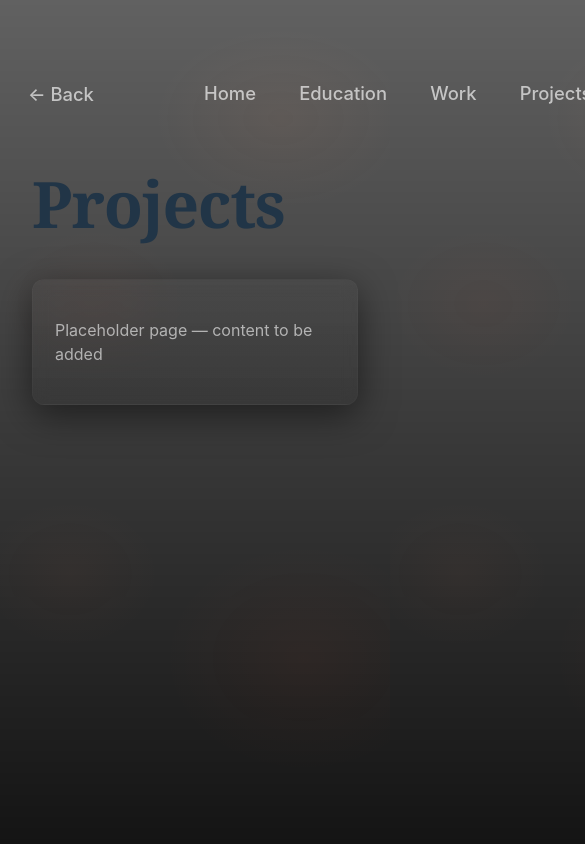
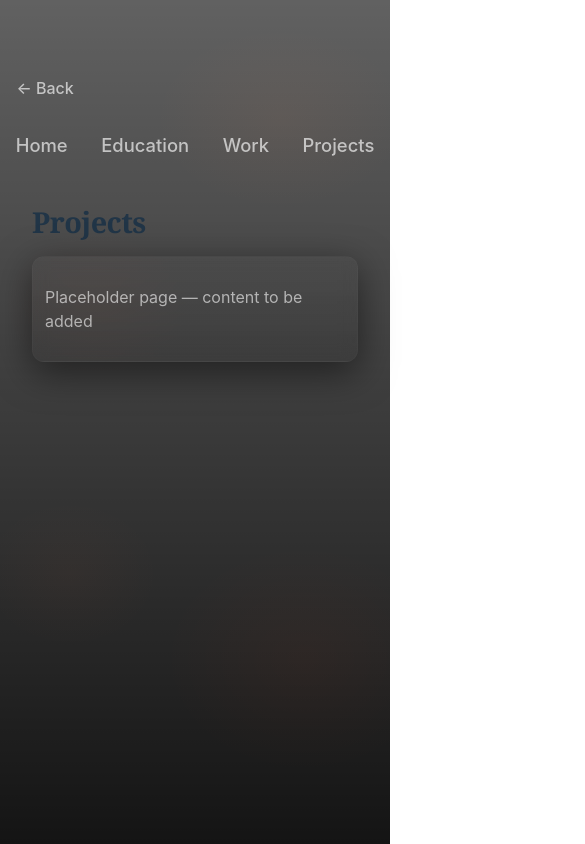
Before and after one commit to Portofolio-garage/portofolio, a Vue app in the folder victor.md/: page /projects in a window 390 px wide. Shown: the whole page, 585 px wide, since content can reach past the window. Built offline with nearby package versions, Linux system fonts and the light colour scheme.

Commit message:
now works on phones as well

```diff
--- a/victor.md/src/style.css
+++ b/victor.md/src/style.css
@@ -218,3 +218,45 @@ h2 { font-family: var(--serif-font); font-weight:600; font-size:1.6rem; margin-b
 /* Section shell provides a subtle padded container for page content */
 .section-shell { margin-top: 0.6rem }
 .section-shell .tile { padding: 22px; border-radius: 12px }
+
+/* Responsive: collapse/stack header and reduce paddings on small screens */
+@media (max-width: 780px) {
+  .topnav-row { flex-direction: column; align-items: stretch; min-height: auto; padding: 8px 0 }
+  .topnav-row .left-slot { order: 0; flex: none; display:flex; justify-content:flex-start; padding-left: 0 }
+  .topnav-row .left-slot .back-btn { font-size: 1rem; height: 36px; padding: 6px 10px }
+  .topnav-row .links { order: 1; justify-content: center; gap: 0.9rem; flex-wrap: wrap }
+  .links a { font-size: 1rem; padding: 6px 8px }
+
+  .hero-inner { gap: 1rem }
+  .hero-photo { width: 160px; flex: 0 0 160px; margin-left: 0 }
+  .name { font-size: 2.2rem }
+  .desc { max-width: 100% }
+
+  .tile { padding: 14px }
+  .section-shell .tile { padding: 14px }
+  .timeline-item { padding: 12px }
+  .vertical-timeline { padding-left: 72px }
+  .vertical-timeline:before { left: 18px }
+  .vt-entry { padding: 10px }
+  .vt-content ul { padding-left: 0.9rem }
+}
+
+@media (max-width: 480px) {
+  .topnav-row { gap: 0.5rem }
+  .topnav-row .left-slot { padding-left: 0.4rem }
+  .topnav-row .links { gap: 0.6rem }
+  .links a { font-size: 0.98rem; padding: 6px 8px }
+
+  .hero-inner { flex-direction: column; align-items: flex-start }
+  .hero-photo { width: 120px; flex: 0 0 120px }
+  .name { font-size: 1.8rem }
+  h1 { font-size: 1.8rem }
+
+  .tile { padding: 12px }
+  .section-shell .tile { padding: 12px }
+  .timeline-item { padding: 10px }
+  .vertical-timeline { padding-left: 56px }
+  .vertical-timeline:before { left: 14px }
+  .vt-entry { padding: 8px }
+  .vt-content ul { padding-left: 0.8rem }
+}
```
